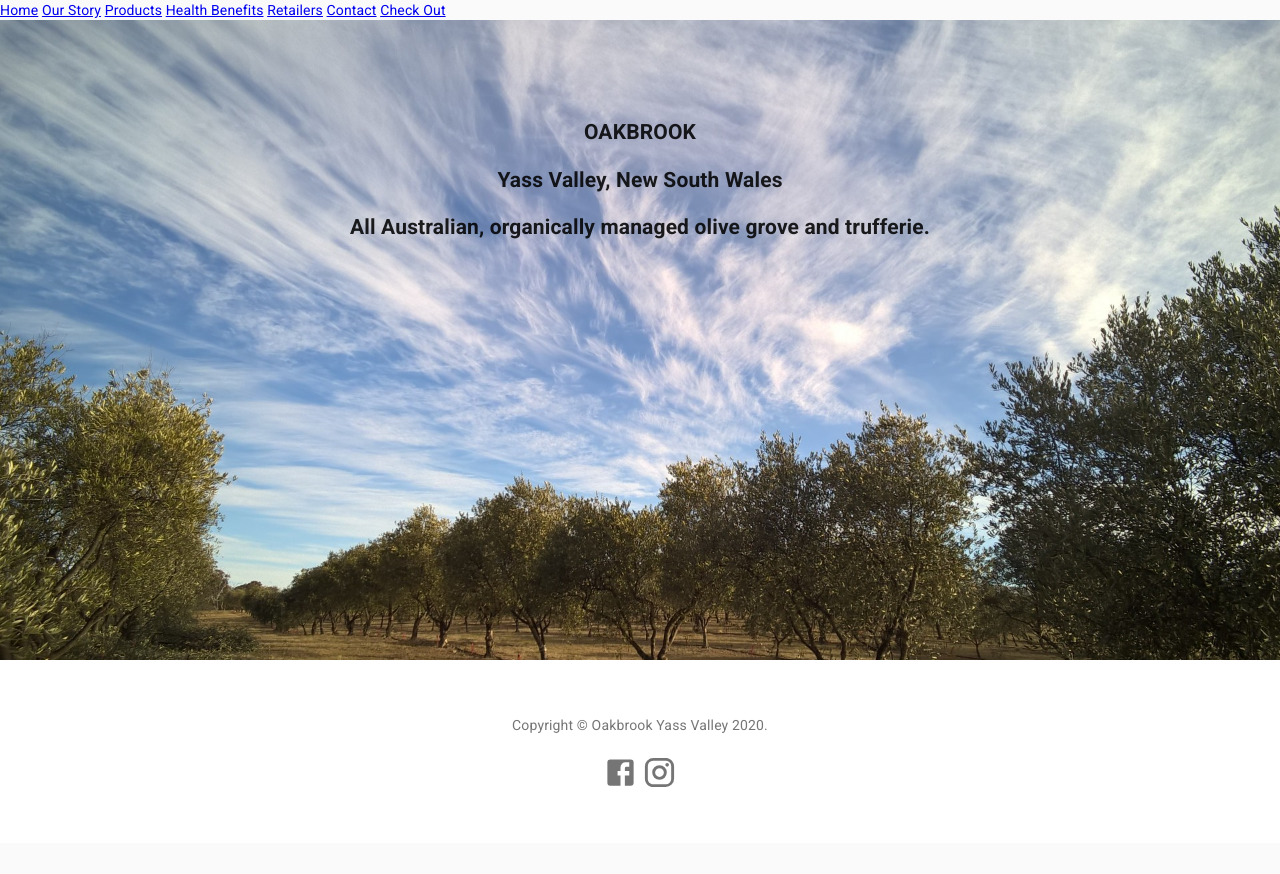
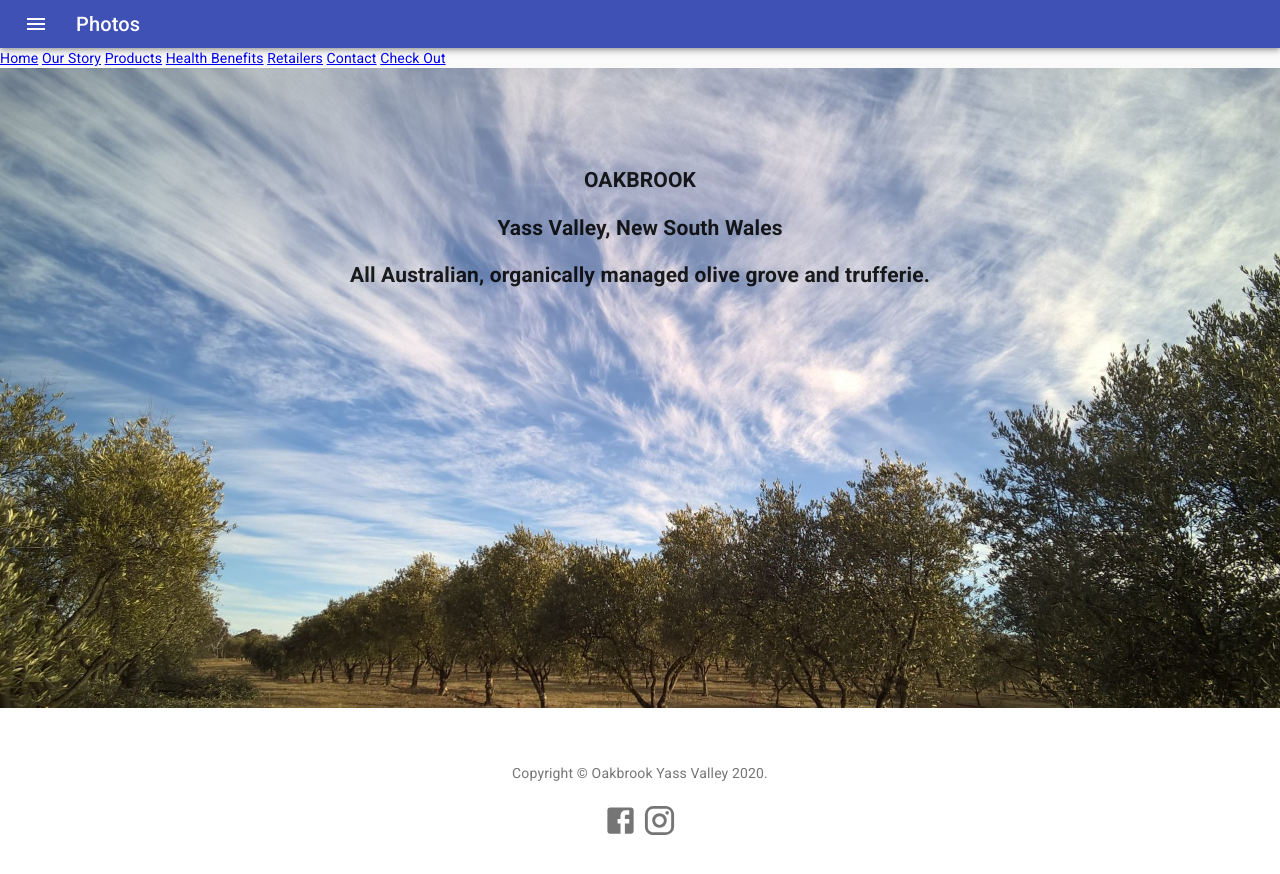
Before and after one commit to raj1020/T3A2PB-React, a React (Create React App) app: page / in a window 1280 px wide. Shown: the top 874 px of the page. Before the commit the page ends 843 px from the top, so only its background shows below. Built offline with nearby package versions, Linux system fonts and the light colour scheme.

Commit message:
end of day commit

```diff
--- a/src/components/App.js
+++ b/src/components/App.js
@@ -10,6 +10,7 @@
 import Retailers from './pages/Retailers';
 import ShowProduct from './pages/ShowProduct';
 import CssBaseline from '@material-ui/core/CssBaseline';
+import AppBar from './mui/AppBar';
 // import BottomNavigation from './mui/BottomNavigation';
 import Footer from './mui/Footer';
 // import Styled from 'styled-components';
@@ -22,6 +23,7 @@
         return (
             <React.Fragment>
                 <CssBaseline />
+                <AppBar />
                 <BrowserRouter>
                     <Link to="/">Home</Link> <span> </span>
                     <Link to="/ourstory">Our Story</Link>  <span> </span>
--- /dev/null
+++ b/src/components/mui/AppBar.js
@@ -0,0 +1,35 @@
+import React from 'react';
+import { makeStyles } from '@material-ui/core/styles';
+import AppBar from '@material-ui/core/AppBar';
+import Toolbar from '@material-ui/core/Toolbar';
+import Typography from '@material-ui/core/Typography';
+import IconButton from '@material-ui/core/IconButton';
+import MenuIcon from '@material-ui/icons/Menu';
+
+const useStyles = makeStyles(theme => ({
+  root: {
+    flexGrow: 1,
+  },
+  menuButton: {
+    marginRight: theme.spacing(2),
+  },
+}));
+
+export default function DenseAppBar() {
+  const classes = useStyles();
+
+  return (
+    <div className={classes.root}>
+      <AppBar position="static">
+        <Toolbar variant="dense">
+          <IconButton edge="start" className={classes.menuButton} color="inherit" aria-label="menu">
+            <MenuIcon />
+          </IconButton>
+          <Typography variant="h6" color="inherit">
+            Photos
+          </Typography>
+        </Toolbar>
+      </AppBar>
+    </div>
+  );
+}
```
